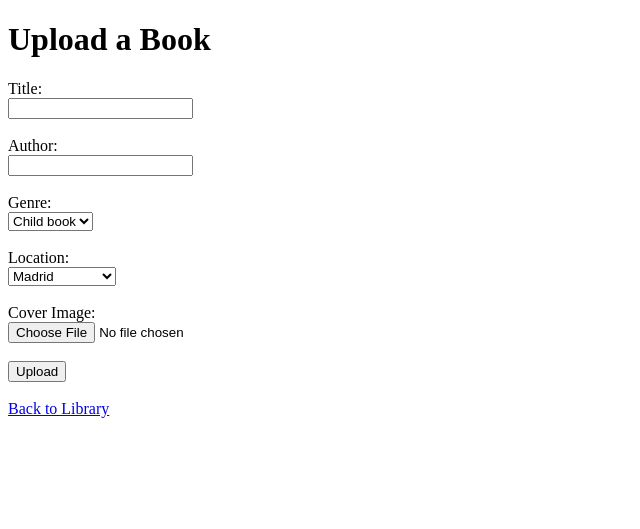
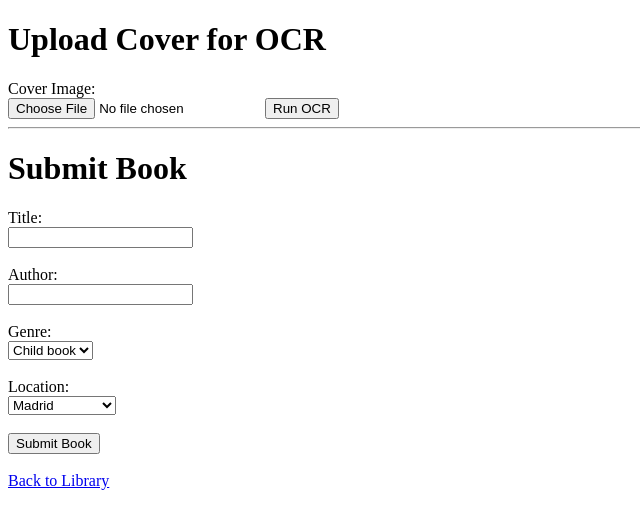
Before and after one commit to Umademyday/LibraryCatalogue, a FastAPI app: page /upload in a window 1280 px wide. Shown: the top 529 px of the page, without its empty margins (0-640 px from the left). Run offline with FastAPI, Linux system fonts and the light colour scheme.

Commit message:
Image processing and it works
TODO
ISBN Scan

```diff
--- a/app/main.py
+++ b/app/main.py
@@ -6,6 +6,8 @@ from sqlalchemy.orm import Session
 from uuid import uuid4
 import shutil
 import os
+import cv2
+import pytesseract
 
 from app.routers import books
 from app.database.base import Base
@@ -16,6 +18,7 @@ from . import models, crud
 # Move it to config file
 GENRES = ["Child book", "Just book", "Other"]
 LOCATIONS = ["Madrid", "Moscow", "St. Peterbourg", "London", "Lebedyan"]
+pytesseract.pytesseract.tesseract_cmd = r'C:\Program Files\Tesseract-OCR\tesseract.exe'
 
 
 # Create tables
@@ -41,16 +44,11 @@ async def upload_form(request: Request):
         "locations": LOCATIONS
     })
 
-# POST: handle form
-@app.post("/upload")
-async def upload_book(
+
+@app.post("/upload/cover")
+async def upload_cover_only(
     request: Request,
-    title: str = Form(""),
-    author: str = Form(""),
-    genre: str = Form(...),
-    location: str = Form(...),
-    cover_image: UploadFile = File(None),
-    db: Session = Depends(get_db)
+    cover_image: UploadFile = File(...),
 ):
     image_path = None
     raw_text = None
@@ -67,12 +65,8 @@ async def upload_book(
 
         image_path = f"/media/{filename}"
 
-        # OCR processing
+        # OCR
         try:
-            import cv2
-            import numpy as np
-            import pytesseract
-
             image = cv2.imread(file_path)
             gray = cv2.cvtColor(image, cv2.COLOR_BGR2GRAY)
             _, thresh = cv2.threshold(gray, 150, 255, cv2.THRESH_BINARY)
@@ -80,16 +74,40 @@ async def upload_book(
         except Exception as e:
             raw_text = f"OCR failed: {str(e)}"
 
-    # Render upload.html again with extracted text and image
     return templates.TemplateResponse("upload.html", {
         "request": request,
         "genres": GENRES,
         "locations": LOCATIONS,
         "image_url": image_path,
         "raw_text": raw_text,
-        "title": title,
-        "author": author
+        "title": "",
+        "author": ""
     })
+
+# POST: Save final book to DB
+@app.post("/upload")
+async def upload_book(
+    title: str = Form(...),
+    author: str = Form(...),
+    genre: str = Form(...),
+    location: str = Form(...),
+    cover_image_path: str = Form(None),
+    db: Session = Depends(get_db)
+):
+
+
+    new_book = models.Book(
+        title=title,
+        author=author,
+        genre=genre,
+        location=location,
+        cover_image=cover_image_path
+    )
+    print('cover_image_path:', cover_image_path)
+    db.add(new_book)
+    db.commit()
+
+    return RedirectResponse("/", status_code=303)
 
 
 @app.get("/edit/{book_id}")
--- a/app/templates/upload.html
+++ b/app/templates/upload.html
@@ -5,13 +5,35 @@
   <title>Upload Book</title>
 </head>
 <body>
-  <h1>Upload a Book</h1>
-  <form action="/upload" method="post" enctype="multipart/form-data">
+
+<h1>Upload Cover for OCR</h1>
+<form action="/upload/cover" method="post" enctype="multipart/form-data">
+  <label for="cover_image">Cover Image:</label><br>
+  <input type="file" name="cover_image" accept="image/*" required>
+  <button type="submit">Run OCR</button>
+</form>
+
+{% if image_url %}
+  <h2>Uploaded Cover:</h2>
+  <img src="{{ image_url }}" alt="Book Cover" width="300">
+{% endif %}
+
+{% if raw_text %}
+  <h2>Extracted Text:</h2>
+  <pre style="white-space: pre-wrap;">{{ raw_text }}</pre>
+{% endif %}
+
+<hr>
+
+<h1>Submit Book</h1>
+<form action="/upload" method="post">
+  <input type="hidden" name="cover_image_path" value="{{ image_url }}">
+
   <label for="title">Title:</label><br>
-    <input type="text" name="title" required><br><br>
+  <input type="text" name="title" value="{{ title | default('') }}" required><br><br>
 
   <label for="author">Author:</label><br>
-    <input type="text" name="author" required><br><br>
+  <input type="text" name="author" value="{{ author | default('') }}" required><br><br>
 
   <label for="genre">Genre:</label><br>
   <select name="genre" required>
@@ -27,23 +49,11 @@
     {% endfor %}
   </select><br><br>
 
-    <label for="cover_image">Cover Image:</label><br>
-    <input type="file" name="cover_image" accept="image/*"><br><br>
-
-    <button type="submit">Upload</button>
+  <button type="submit">Submit Book</button>
 </form>
-
-  {% if image_url %}
-    <h2>Uploaded Image Preview:</h2>
-    <img src="{{ image_url }}" alt="Uploaded Cover" width="300">
-  {% endif %}
-
-  {% if raw_text %}
-    <h2>Extracted Text (OCR):</h2>
-    <pre style="white-space: pre-wrap;">{{ raw_text }}</pre>
-  {% endif %}
 
 <br>
 <a href="/">Back to Library</a>
+
 </body>
 </html>
```
Lines whose indentation alone changed are shown as unchanged.
